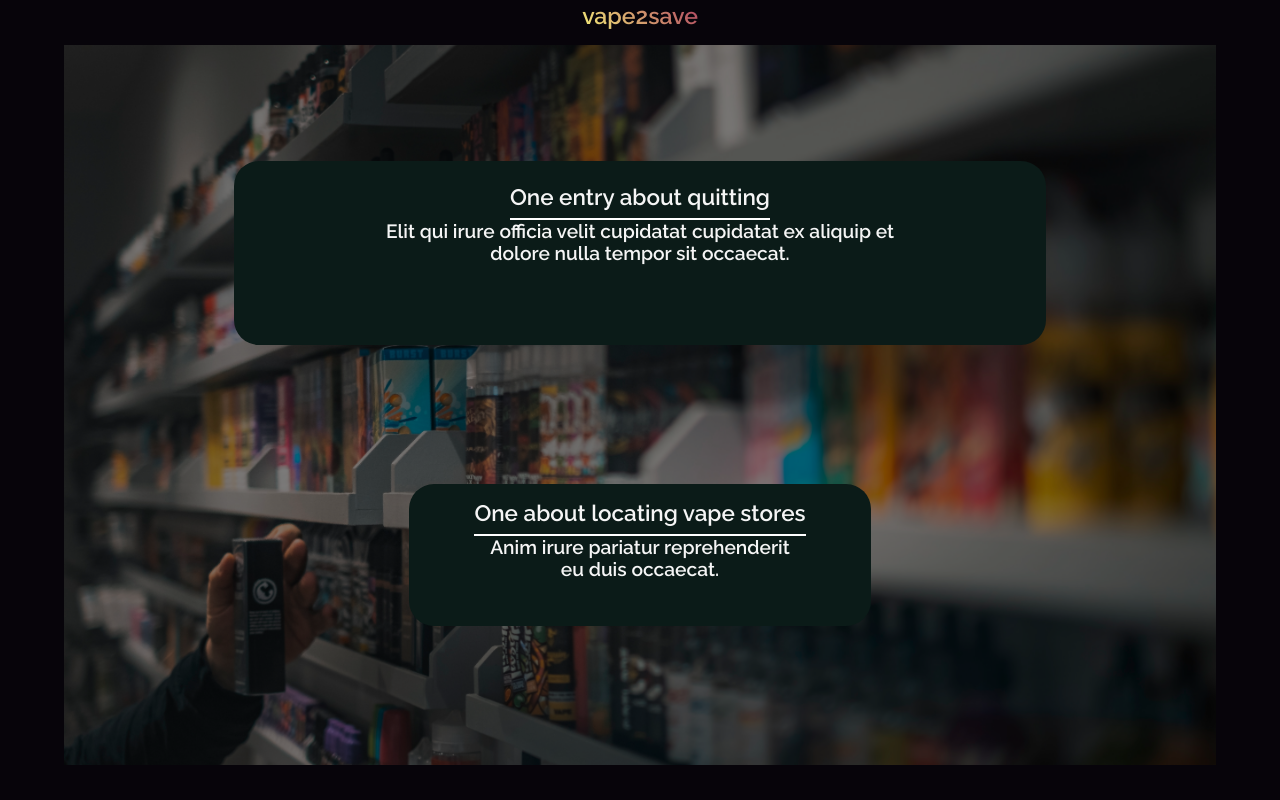
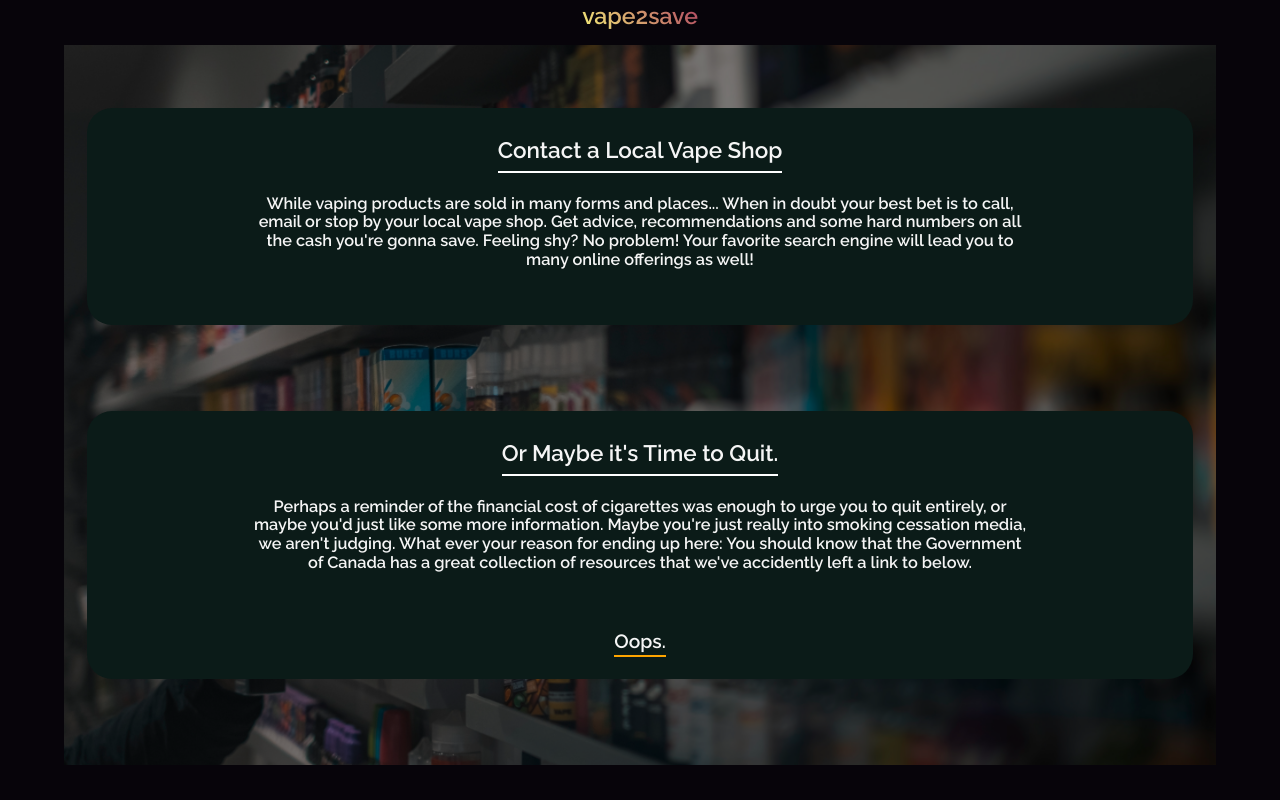
Before and after one commit to nfsol/vape2save, a React (Vite) app: page /info in a window 1280 px wide. Built offline with nearby package versions, Linux system fonts and the light colour scheme.

Commit message:
small update to info page, small editing changes

```diff
--- a/src/components/Flipcard.jsx
+++ b/src/components/Flipcard.jsx
@@ -2,7 +2,7 @@ import React, { useState } from "react";
 import styled from "styled-components";
 import { Icon } from "@iconify/react";
 
-import { Link, useNavigate } from "react-router-dom";
+import { useNavigate } from "react-router-dom";
 const CardContainer = styled.section`
   margin: 2%;
   margin-top: 0;
--- a/src/routes/MoreInfo.jsx
+++ b/src/routes/MoreInfo.jsx
@@ -1,6 +1,8 @@
 import React from "react";
 import vapeShop from "../assets/vapeShop.jpg";
 import styled from "styled-components";
+import { Link } from "react-router-dom";
+
 const OverlaidImage = styled.div`
   width: 100%;
   height: 90vh;
@@ -32,30 +34,56 @@ const CardTitle = styled.h3`
   margin-top: 2%;
   line-height: 1.8;
   border-bottom: 2px solid white;
+  margin-bottom: 2%;
 `;
 const CardText = styled.article`
+  font-size: 0.85em;
   max-width: 70%;
   text-align: center;
   line-height: 1.15;
-  margin-bottom: 10%;
+  margin-bottom: 5%;
 `;
+
+const StopSmokingLink = styled(Link)`
+  text-decoration: inherit;
+  color: inherit;
+  border-bottom: 2px solid orange;
+  margin-bottom: 2%;
+`;
+
 export const MoreInfo = () => {
   return (
     <div>
       <OverlaidImage>
         <ImageOverlay>
           <CardContainer>
-            <CardTitle>One entry about quitting</CardTitle>
+            <CardTitle>Contact a Local Vape Shop</CardTitle>
             <CardText>
-              Elit qui irure officia velit cupidatat cupidatat ex aliquip et
-              dolore nulla tempor sit occaecat.
+              While vaping products are sold in many forms and places... When in
+              doubt your best bet is to call, email or stop by your local vape
+              shop. Get advice, recommendations and some hard numbers on all the
+              cash you're gonna save. Feeling shy? No problem! Your favorite
+              search engine will lead you to many online offerings as well!
             </CardText>
           </CardContainer>
           <CardContainer>
-            <CardTitle>One about locating vape stores</CardTitle>
+            <CardTitle>Or Maybe it's Time to Quit.</CardTitle>
             <CardText>
-              Anim irure pariatur reprehenderit eu duis occaecat.
+              Perhaps a reminder of the financial cost of cigarettes was enough
+              to urge you to quit entirely, or maybe you'd just like some more
+              information. Maybe you're just really into smoking cessation
+              media, we aren't judging. What ever your reason for ending up
+              here: You should know that the Government of Canada has a great
+              collection of resources that we've accidently left a link to
+              below.
             </CardText>
+            <StopSmokingLink
+              to={
+                "https://www.canada.ca/en/health-canada/campaigns/quit-smoking.html"
+              }
+            >
+              Oops.
+            </StopSmokingLink>
           </CardContainer>
         </ImageOverlay>
       </OverlaidImage>
```
